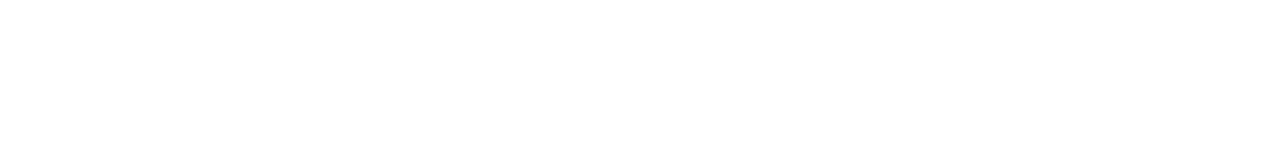
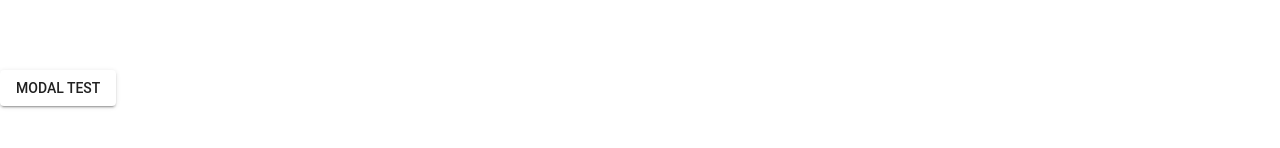
Before and after one commit to khoatrann/Johns-Portfolio, an Angular app: page /AboutMe in a window 1280 px wide. Shown: the part 378-526 px from the top of the page. Built offline with nearby package versions, Linux system fonts and the light colour scheme.

Commit message:
modal attempt 1

```diff
--- a/src/app/About-Me/about-me.component.html
+++ b/src/app/About-Me/about-me.component.html
@@ -2,7 +2,8 @@
     <mat-grid-list cols="1" rowHeight="4:1">
         <mat-grid-tile>
             My name is John Nuyen
-
         </mat-grid-tile>
     </mat-grid-list>
+
+    <button mat-raised-button (click)="openDialog()">MODAL TEST</button>
 </div>
--- a/src/app/About-Me/about-me.component.ts
+++ b/src/app/About-Me/about-me.component.ts
@@ -1,4 +1,8 @@
+import { AUTO_STYLE } from '@angular/animations';
 import { Component } from '@angular/core';
+import { MatDialog } from '@angular/material/dialog';
+import { ModalComponent } from '../modal/modal.component';
+
 @Component({
     selector: 'app-about-me',
     templateUrl: './about-me.component.html',
@@ -6,8 +10,15 @@
 })
 
 export class AboutMeComponent {
-    constructor() {
+    constructor(public matDialog: MatDialog) {
     }
+
+    openDialog(): void {
+        const dialogRef = this.matDialog.open(ModalComponent, {
+            width: '700px',
+            height: 'auto'
+        })
+    };
 
     counter(i: number) {
         return new Array(i);
--- /dev/null
+++ b/src/app/modal/modal.component.html
@@ -0,0 +1,3 @@
+<div>
+    <img class="fit" src="../../assets/Jon.jpg" alt="Italian Trulli">
+</div>
```
Also changed, not shown: src/app/app.module.ts (+6 -3 lines), src/app/modal/modal.component.ts (added, +12 -0 lines), src/assets/Jon.jpg (added).
